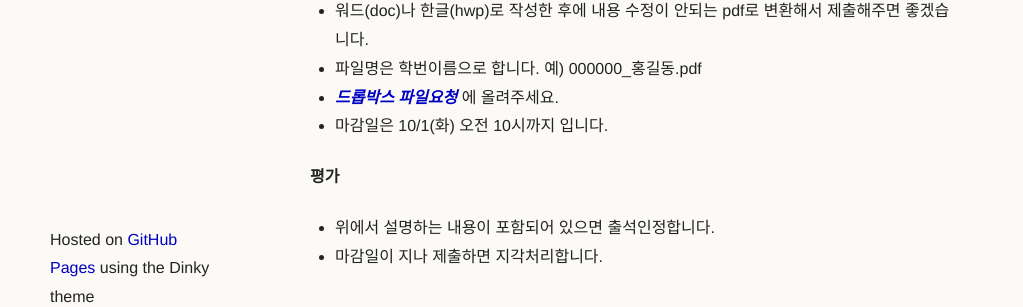
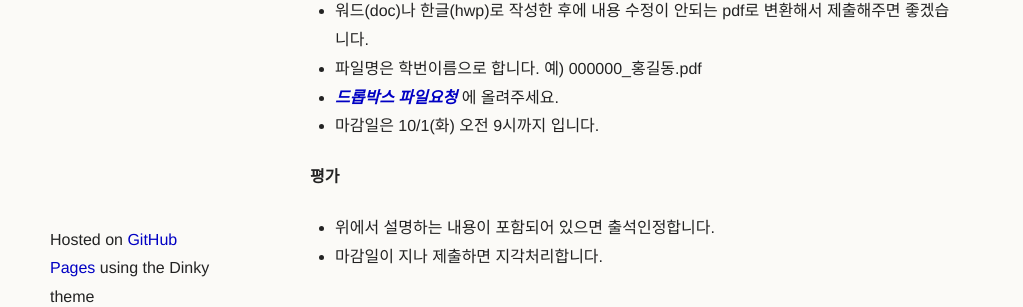
Before and after one commit to picxenk/SIA2019ArtGame, a Jekyll site: the page built from homework.md, in a window 1280 px wide and 900 px high, scrolled down 817 px. Shown: the part 556-863 px from the top of the window, without its empty margins (0-1023 px from the left). Built offline with Jekyll 4.4.1, drawn with Linux system fonts in a browser that asks for light colours; our own code applies the rules of GitHub Pages for plain Markdown files; a script that is not in the unit is left out; the repository's description, which GitHub fills in, is left out.

Commit message:
Update homework.md

```diff
--- a/homework.md
+++ b/homework.md
@@ -37,7 +37,7 @@
  * 워드(doc)나 한글(hwp)로 작성한 후에 내용 수정이 안되는 pdf로 변환해서 제출해주면 좋겠습니다.
  * 파일명은 학번이름으로 합니다. 예) 000000_홍길동.pdf
  * ***[드롭박스 파일요청](https://www.dropbox.com/request/hTtbQlMvuVLBs0RKgMzi)*** 에 올려주세요.
- * 마감일은 10/1(화) 오전 10시까지 입니다.
+ * 마감일은 10/1(화) 오전 9시까지 입니다.
 
 **평가**
  * 위에서 설명하는 내용이 포함되어 있으면 출석인정합니다.
```
